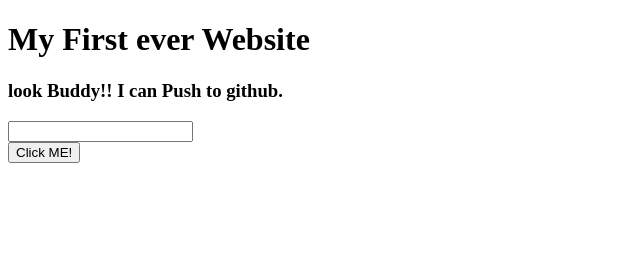
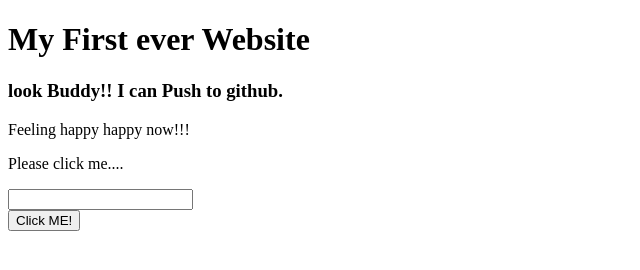
Before and after one commit to Alamin76-sudo/my-first-website, a plain HTML site: page index.html in a window 1280 px wide. Shown: the whole page, without its empty margins (0-640 px from the left). Drawn offline with Linux system fonts and the light colour scheme.

Commit message:
text updated

```diff
--- a/index.html
+++ b/index.html
@@ -9,6 +9,8 @@
 <body>
     <h1>My First ever Website</h1>
     <h3>look Buddy!! I can Push to github.</h3>
+    <p>Feeling happy happy now!!!</p>
+    <p>Please click me....</p>
     <input type="text">
     <br>
     <button>Click ME!</button>
```
